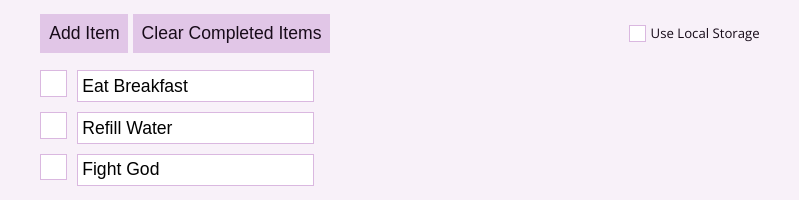
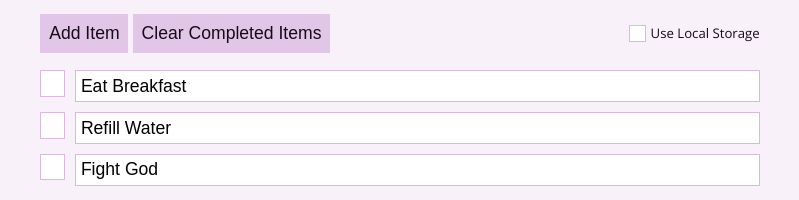
Before and after one commit to FireIsGood/learning-svelte-site, an Astro site: page /learning-svelte-site/projects/todo in a window 1280 px wide. Shown: the part 135-335 px from the top of the page, 240-1039 px from the left. Built offline with nearby package versions, Linux system fonts and the light colour scheme; Astro itself is replaced by a stand-in of ours.

Commit message:
Improve text-box design

```diff
--- a/src/layouts/MainLayout.astro
+++ b/src/layouts/MainLayout.astro
@@ -89,6 +89,7 @@ let optionalClasses = [
         padding: 0.25em;
         background-color: var(--theme-button-inactive);
         border: 1px solid var(--theme-button-active);
+        width: 100%;
 
         &:hover {
           border: 1px solid var(--theme-button-hover);
@@ -170,7 +171,7 @@ let optionalClasses = [
         --theme-card: hsl(var(--color-hue-main), 86%);
         --theme-button: hsl(var(--color-hue-main), 84%);
         --theme-button-text: hsl(var(--color-hue-alt), 54%);
-        --theme-button-hover: hsl(var(--color-hue-main), 82%);
+        --theme-button-hover: hsl(var(--color-hue-main), 60%);
         --theme-button-active: hsl(var(--color-hue-main), 80%);
         --theme-button-inactive: hsl(var(--color-hue-main), 100%);
         --theme-button-disabled: hsl(var(--color-hue-main), 92%);
```
